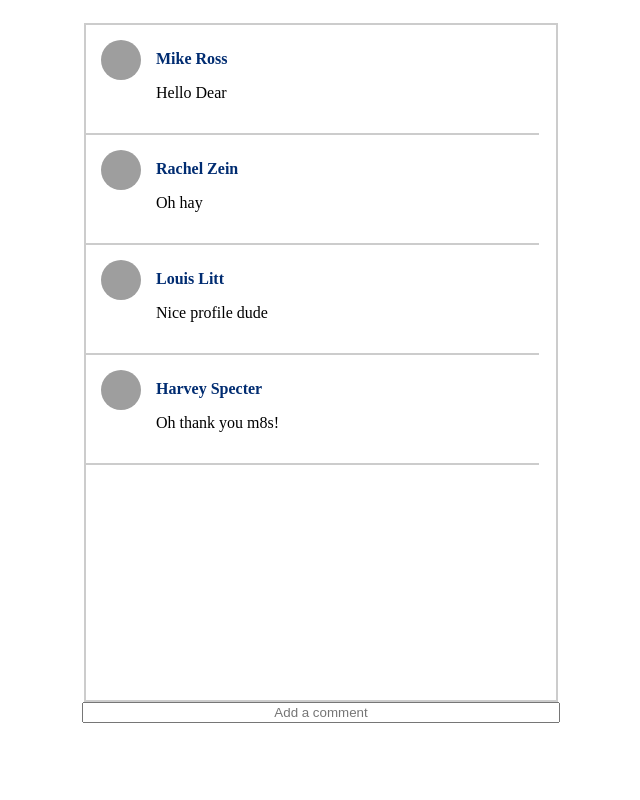
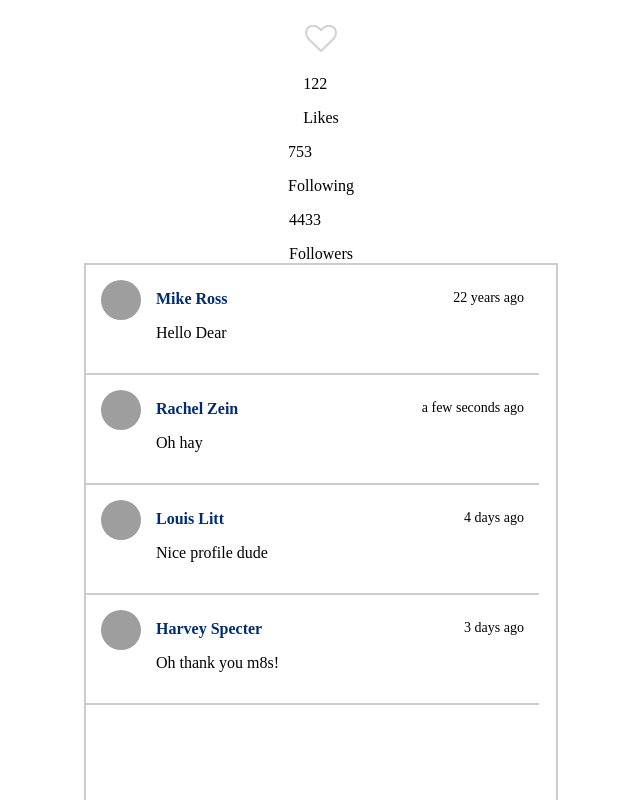
Before and after one commit to RobertBurnat/ReactJS-SocialPanel, a React app: page / in a window 1280 px wide. Shown: the top 800 px of the page, without its empty margins (319-959 px from the left). Built offline with nearby package versions, Linux system fonts and the light colour scheme; grey boxes are pictures that could not be loaded.

Commit message:
Inits and fixes

```diff
--- a/package.json
+++ b/package.json
@@ -3,8 +3,11 @@
   "version": "0.1.0",
   "private": true,
   "dependencies": {
+    "moment": "^2.18.1",
+    "momentjs": "^2.0.0",
     "react": "^16.0.0",
     "react-dom": "^16.0.0",
+    "react-moment": "^0.6.5",
     "react-scripts": "1.0.14",
     "uuid": "^3.1.0"
   },
--- a/src/App.css
+++ b/src/App.css
@@ -36,5 +36,10 @@
 .infos {
 	display: inline-block;
 	margin-left: 15px;
-	width: 50%;
+	width: 60%;
 }
+.date {
+	float: right;
+	padding-top: 10px;
+	font-size: 14px;
+}
--- a/src/components/comment.js
+++ b/src/components/comment.js
@@ -1,10 +1,14 @@
 import React from 'react';
+import Moment from "react-moment";
+
 import styles from '../App.css'
+
 
 const Comment = ({comment}) => {
 	return (
 		<div className="single-comment">
 			<img className="portrait" src={comment.imageUrl} alt="person photo" />
+			<Moment className="date" fromNow>{ comment.time }</Moment>
 			<div className="infos">
 				<p className="person-name">{comment.name}</p>
 				<p className="comment-text">{comment.text}</p>
--- /dev/null
+++ b/src/components/heart.js
@@ -0,0 +1,38 @@
+import React from "react";
+
+class Heart extends React.Component {
+    constructor(props) {
+        super(props)
+
+        this.state = {
+            value: true
+        }
+    }
+
+    onClickHandler() {
+        let value = !this.state.value;
+
+        this.setState({value});
+        this.props.like(this.state.value);
+    }
+
+    getHeartIcon() {
+        const heartIcon = this.state.value
+            ? '<img src="/heart.png" width="32" height="32" />'
+            : '<img src="/heart-checked.png" width="32" height="32" />'
+
+        return {__html: heartIcon};
+    };
+
+    render() {
+
+
+        return (
+            <div className="hearth-icon">
+                <span onClick={ () => this.onClickHandler() } dangerouslySetInnerHTML={ this.getHeartIcon() }></span>
+            </div>
+        );
+    }
+}
+
+export default Heart;
--- /dev/null
+++ b/src/components/mark.js
@@ -0,0 +1,18 @@
+import React from "react";
+
+class Mark extends React.Component {
+    constructor(props) {
+        super(props);
+    }
+
+    render() {
+        return (
+            <div className="mark">
+                <p>{ this.props.option.quantity }</p>
+                <span>{ this.props.option.text }</span>
+            </div>
+        )
+    }
+}
+
+export default Mark;
--- a/src/containers/App.js
+++ b/src/containers/App.js
@@ -1,8 +1,13 @@
 import React, { Component } from 'react'
 import uuid from 'uuid'
+import moment from "moment"
+
 import CommentsList from '../components/commentList'
+import Heart from '../components/heart';
+import Mark from '../components/mark';
 import NewComment from '../components/newComment'
 import styles from '../App.css'
+
 class App extends Component {
     constructor(props) {
       super(props);
@@ -11,25 +16,49 @@ class App extends Component {
           id: uuid.v4(),
           text: 'Hello Dear',
           name: 'Mike Ross',
-          imageUrl: 'https://images.pexels.com/photos/220453/pexels-photo-220453.jpeg?w=1260&h=750&auto=compress&cs=tinysrgb.jpg'
+          imageUrl: 'https://images.pexels.com/photos/220453/pexels-photo-220453.jpeg?w=1260&h=750&auto=compress&cs=tinysrgb.jpg',
+          time: moment("1995-12-25")
         },{
           id: uuid.v4(),
           text: 'Oh hay',
           name: 'Rachel Zein',
-          imageUrl: 'https://images.pexels.com/photos/220453/pexels-photo-220453.jpeg?w=1260&h=750&auto=compress&cs=tinysrgb.jpg'
+          imageUrl: 'https://images.pexels.com/photos/220453/pexels-photo-220453.jpeg?w=1260&h=750&auto=compress&cs=tinysrgb.jpg',
+          time: moment()
         }, {
           id: uuid.v4(),
           text: 'Nice profile dude',
           name: 'Louis Litt',
-          imageUrl: 'https://images.pexels.com/photos/220453/pexels-photo-220453.jpeg?w=1260&h=750&auto=compress&cs=tinysrgb.jpg'
+          imageUrl: 'https://images.pexels.com/photos/220453/pexels-photo-220453.jpeg?w=1260&h=750&auto=compress&cs=tinysrgb.jpg',
+          time: moment("2017-09-30")
         }, {
           id: uuid.v4(),
           text: 'Oh thank you m8s!',
           name: 'Harvey Specter',
-          imageUrl: 'https://images.pexels.com/photos/220453/pexels-photo-220453.jpeg?w=1260&h=750&auto=compress&cs=tinysrgb.jpg'
-      }]
+          imageUrl: 'https://images.pexels.com/photos/220453/pexels-photo-220453.jpeg?w=1260&h=750&auto=compress&cs=tinysrgb.jpg',
+          time: moment("2017-10-01")
+      }],
+      likes: {
+        quantity: 122,
+        text: "Likes"
+      },
+      following: {
+        quantity: 753,
+        text: "Following"
+      },
+      followers: {
+        quantity: 4433,
+        text: "Followers"
+      },
     }
     this.addComment = this.addComment.bind(this);
+    this.like = this.like.bind(this);
+  }
+
+  like(value) {
+    let likes = this.state.likes;
+
+    value ? likes.quantity++ : likes.quantity--;
+    this.setState({likes});
   }
 
   addComment(val) {
@@ -37,7 +66,8 @@ class App extends Component {
       text: val,
       id: uuid.v4(),
       name: 'Harvey Specter',
-      imageUrl: 'https://images.pexels.com/photos/220453/pexels-photo-220453.jpeg?w=1260&h=750&auto=compress&cs=tinysrgb.jpg'
+      imageUrl: 'https://images.pexels.com/photos/220453/pexels-photo-220453.jpeg?w=1260&h=750&auto=compress&cs=tinysrgb.jpg',
+      time: moment()
     };
     const data = [...this.state.data, newComment];
     this.setState({data});
@@ -45,6 +75,10 @@ class App extends Component {
   render() {
     return (
       <div className="AppContainer">
+        <Heart like={ this.like } />
+        <Mark option={ this.state.likes }/>
+        <Mark option={ this.state.following }/>
+        <Mark option={ this.state.followers }/>
         <CommentsList data={this.state.data} />
         <NewComment add={this.addComment} />
       </div>
```
Also changed, not shown: public/heart-checked.png (added), public/heart.png (added), src/photo.jpeg (deleted), 1 other file.
